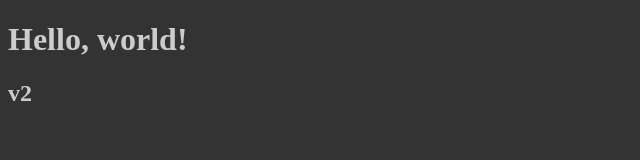
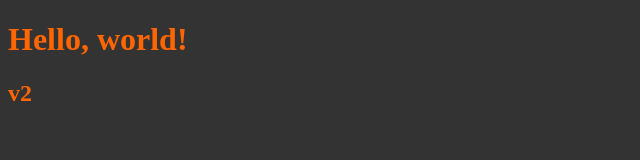
Before and after one commit to NetheriteJax/netheritejax.github.io, a plain HTML site: page index.html in a window 1280 px wide. Shown: the whole page, without its empty margins (0-640 px from the left). Drawn offline with Linux system fonts and the light colour scheme.

Commit message:
Orange Text

```diff
--- a/index.html
+++ b/index.html
@@ -7,8 +7,9 @@
         background-color: #333;
       }
       body {
-        color: #ccc;
+        color: #ff6501;
       }
+
     </style>
   </head>
   <body>
```
